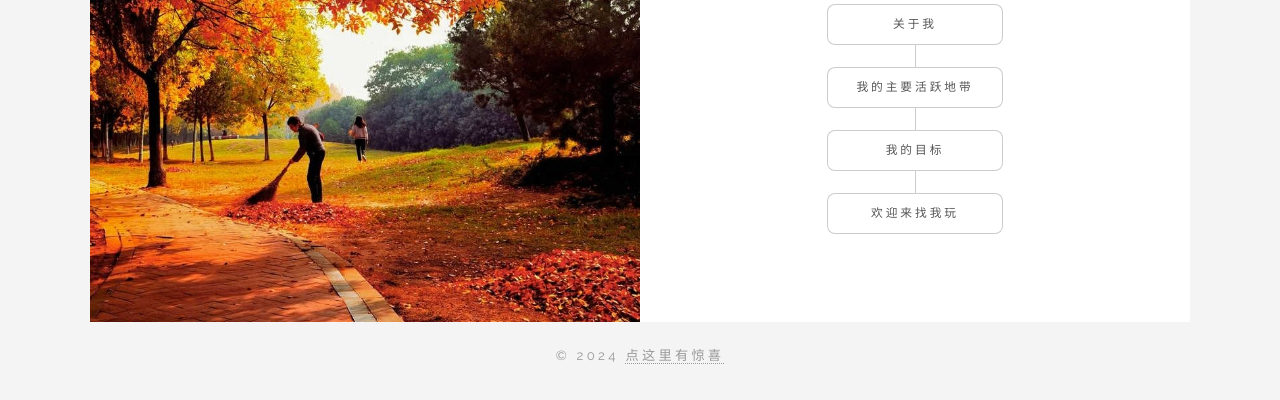
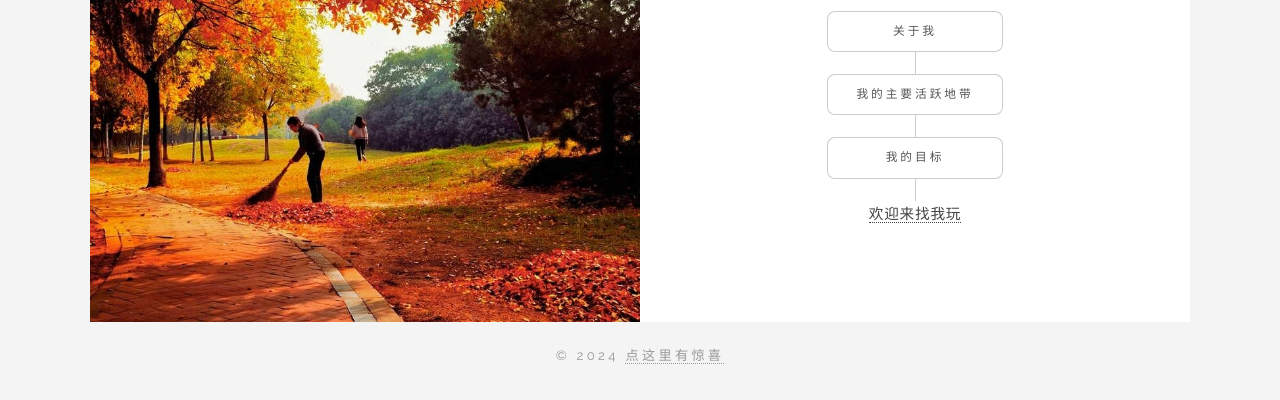
Before and after one commit to shiyidzyk/wzc, a plain HTML site: page index.html in a window 1280 px wide. Shown: the part 312-712 px from the top of the page. Drawn offline with Linux system fonts and the light colour scheme.

Commit message:
Update index.html

```diff
--- a/index.html
+++ b/index.html
@@ -44,7 +44,7 @@ ID：1320035050000
                             </li>
                             <li><a href="#asphp-net" class="button">我的目标</a>
                             </li>
-                           <li><a href="https://ti.qq.com/open_qq/index2.html?url=mqqapi%3a%2f%2fuserprofile%2ffriend_profile_card%3fsrc_type%3dweb%26version%3d1.0%26source%3d2%26uin%3d2078389814" target="_blank" class="button">欢迎来找我玩</a>
+                           <li><a href="https://ti.qq.com/open_qq/index2.html?url=mqqapi%3a%2f%2fuserprofile%2ffriend_profile_card%3fsrc_type%3dweb%26version%3d1.0%26source%3d2%26uin%3d2894278172">欢迎来找我玩</a>
                         </li>
                         </ul>
                     </nav>
```
